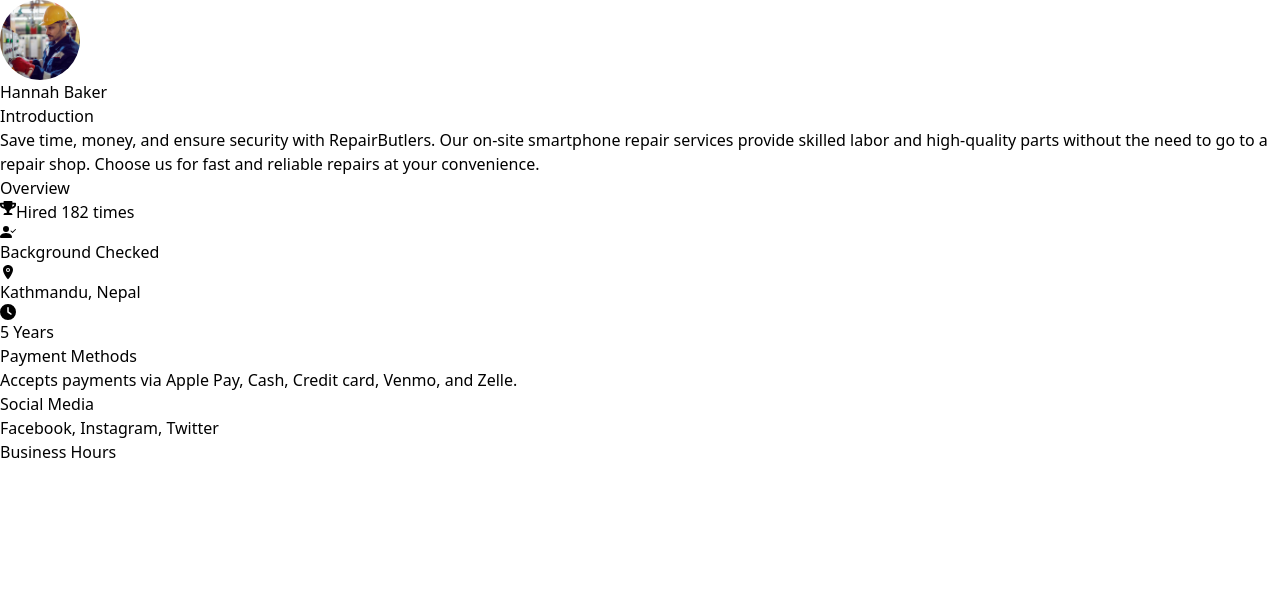
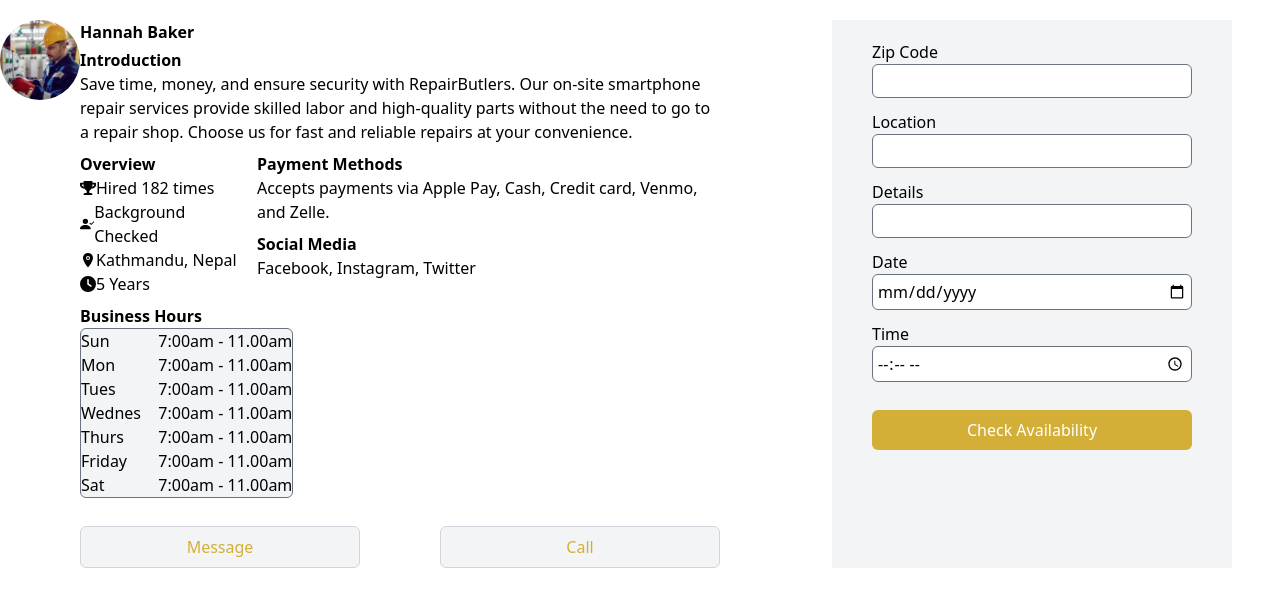
Before and after one commit to gautamalish/FinalYearProject, a React (Vite) app in the folder client/: page /hiring in a window 1280 px wide. Shown: the top 606 px of the page. Built offline with nearby package versions, Linux system fonts and the light colour scheme; no server answers.

Commit message:
hiring page

```diff
--- a/client/src/pages/HiringPage.jsx
+++ b/client/src/pages/HiringPage.jsx
@@ -7,6 +7,7 @@
 const HiringPage = () => {
   return (
     <div>
+      <div className="flex mt-5">
         <div>
           <img
             src={electrician}
@@ -14,52 +15,132 @@
             className="w-20 h-20 rounded-full object-cover"
           />
         </div>
+        <div className="w-1/2">
+          <p className="font-bold">Hannah Baker</p>
+          <p className="font-semibold mt-1">Introduction</p>
+          <p className=" break-words">
+            Save time, money, and ensure security with RepairButlers. Our
+            on-site smartphone repair services provide skilled labor and
+            high-quality parts without the need to go to a repair shop. Choose
+            us for fast and reliable repairs at your convenience.
+          </p>
+          <div className="flex gap-5 items-start mt-2">
             <div>
-        <p>Hannah Baker</p>
-        <p>Introduction</p>
-        <p>
-          Save time, money, and ensure security with RepairButlers. Our on-site
-          smartphone repair services provide skilled labor and high-quality
-          parts without the need to go to a repair shop. Choose us for fast and
-          reliable repairs at your convenience.
-        </p>
-        <div>
-          <div>
-            <p>Overview</p>
-            <div className="flex">
+              <p className="font-semibold">Overview</p>
+              <div className="flex items-center">
                 <FaTrophy />
                 <p>Hired 182 times</p>
               </div>
-            <div>
+              <div className="flex items-center">
                 <BsPersonCheckFill />
                 <p>Background Checked</p>
               </div>
-            <div>
+              <div className="flex items-center">
                 <IoLocation />
                 <p>Kathmandu, Nepal</p>
               </div>
-            <div>
+              <div className="flex items-center">
                 <FaClock />
                 <p>5 Years</p>
               </div>
             </div>
             <div>
               <div>
-              <p>Payment Methods</p>
+                <p className="font-semibold">Payment Methods</p>
                 <p>
                   Accepts payments via Apple Pay, Cash, Credit card, Venmo, and
                   Zelle.
                 </p>
               </div>
               <div>
-              <p>Social Media</p>
+                <p className="font-semibold mt-2">Social Media</p>
                 <p>Facebook, Instagram, Twitter</p>
               </div>
             </div>
           </div>
-        <div>
-          <p>Business Hours</p>
-
+          <p className="font-semibold mt-2">Business Hours</p>
+          <div className="border border-gray-500 w-1/3 bg-gray-100 rounded-md">
+            <div className="flex justify-between">
+              <p>Sun</p>
+              <p>7:00am - 11.00am</p>
+            </div>
+            <div className="flex justify-between">
+              <p>Mon</p>
+              <p>7:00am - 11.00am</p>
+            </div>
+            <div className="flex justify-between">
+              <p>Tues</p>
+              <p>7:00am - 11.00am</p>
+            </div>
+            <div className="flex justify-between">
+              <p>Wednes</p>
+              <p>7:00am - 11.00am</p>
+            </div>
+            <div className="flex justify-between">
+              <p>Thurs</p>
+              <p>7:00am - 11.00am</p>
+            </div>
+            <div className="flex justify-between">
+              <p>Friday</p>
+              <p>7:00am - 11.00am</p>
+            </div>
+            <div className="flex justify-between">
+              <p>Sat</p>
+              <p>7:00am - 11.00am</p>
+            </div>
+          </div>
+          <div className="mt-7 flex gap-20">
+            <button className="text-gold bg-gray-100 p-2 rounded-md border border-gray-300 w-72">
+              Message
+            </button>
+            <button className="text-gold bg-gray-100 p-2 rounded-md border border-gray-300 w-72">
+              Call
+            </button>
+          </div>
+        </div>
+        <div className="flex flex-col bg-gray-100 p-5 ml-28 px-10 gap-3">
+          <div className="flex flex-col">
+            <label htmlFor="zip">Zip Code</label>
+            <input
+              type="number"
+              className="border border-gray-500 p-1 rounded-md"
+            />
+          </div>
+          <div className="flex flex-col">
+            <label htmlFor="location">Location</label>
+            <input
+              type="text"
+              className="border border-gray-500 p-1 rounded-md"
+            />
+          </div>
+          <div className="flex flex-col">
+            <label htmlFor="details">Details</label>
+            <input
+              type="text"
+              className="border border-gray-500 p-1 rounded-md"
+            />
+          </div>
+          <div className="flex flex-col">
+            <label htmlFor="date">Date</label>
+            <input
+              type="date"
+              name=""
+              id=""
+              className="border border-gray-500 p-1 rounded-md"
+            />
+          </div>
+          <div className="flex flex-col">
+            <label htmlFor="time">Time</label>
+            <input
+              type="time"
+              name=""
+              id=""
+              className="border border-gray-500 p-1 rounded-md w-80"
+            />
+          </div>
+          <button className="bg-gold text-white rounded-md p-2 px-3 mt-4">
+            Check Availability
+          </button>
         </div>
       </div>
     </div>
```
Lines whose indentation alone changed are shown as unchanged.
